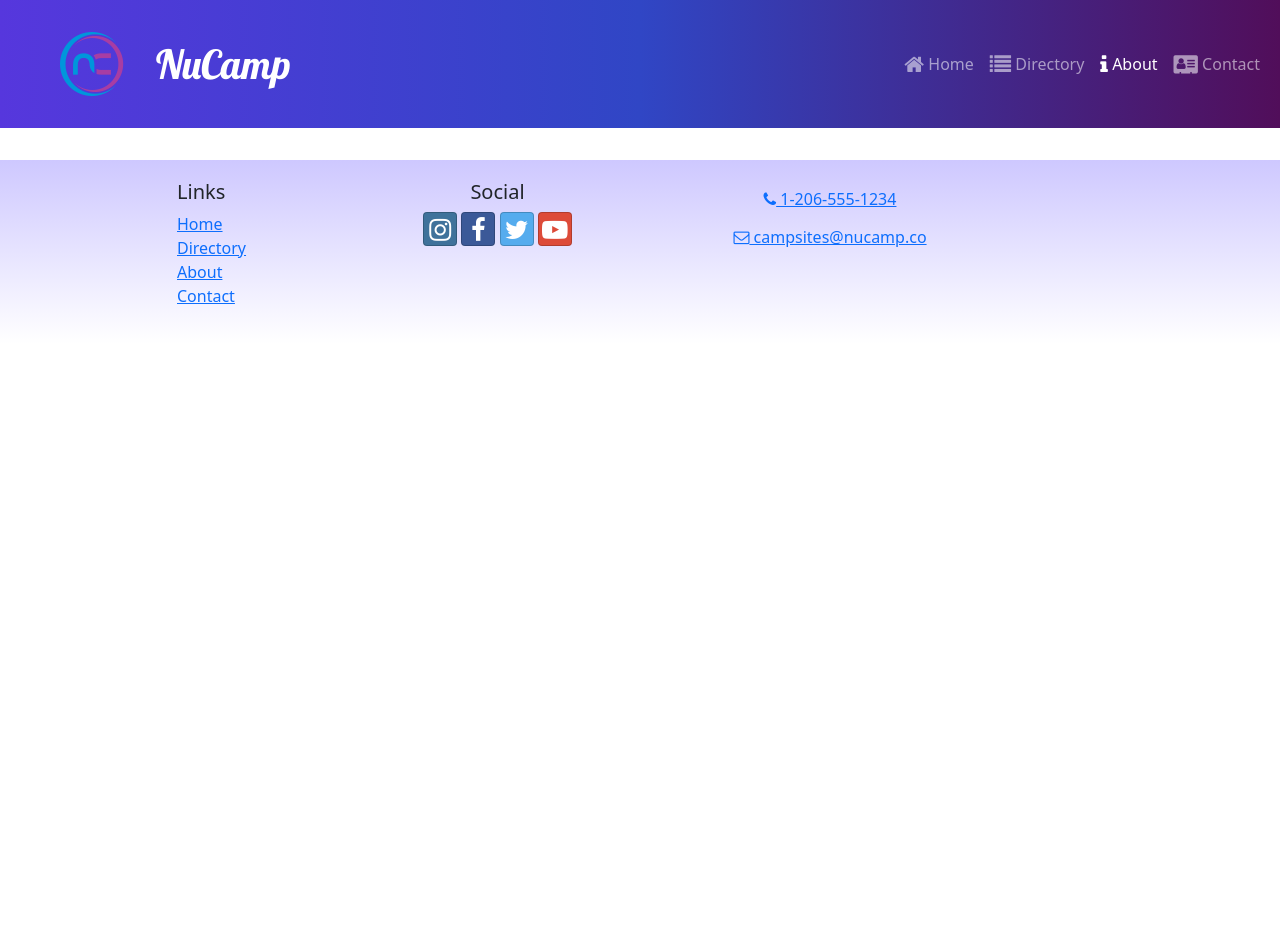
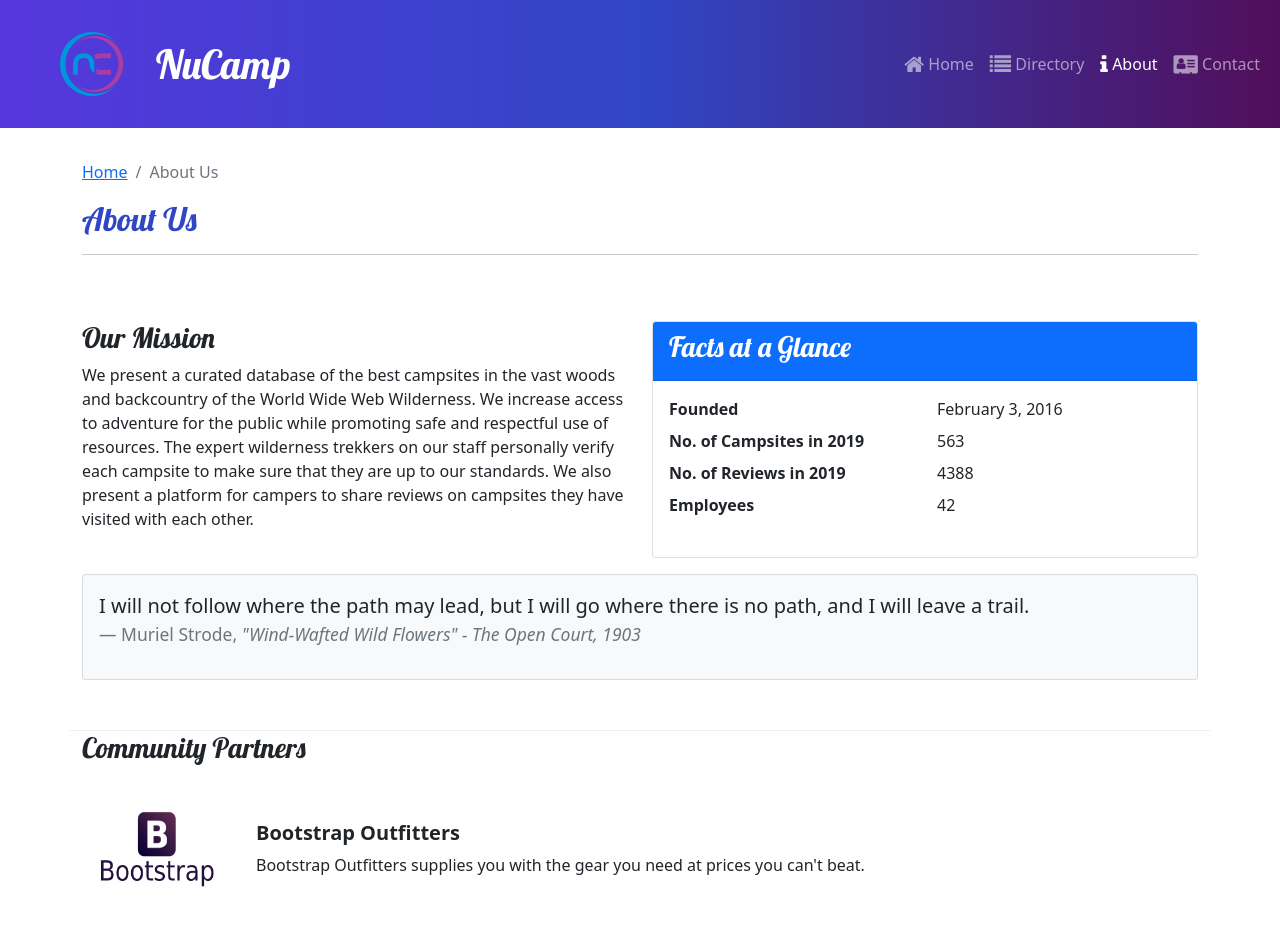
Before and after one commit to lucashb7/nucampsiteReact, a React (Create React App) app: page /about in a window 1280 px wide. Shown: the top 952 px of the page. Before the commit the page ends 800 px from the top, so only its background shows below. Built offline with nearby package versions, Linux system fonts and the light colour scheme.

Commit message:
ContactPage

```diff
--- a/src/App.js
+++ b/src/App.js
@@ -1,6 +1,7 @@
 import { Routes, Route } from 'react-router-dom';
 import ContactPage from './pages/ContactPage';
 import HomePage from './pages/HomePage';
+import AboutPage from './pages/AboutPage';
 import './App.css';
 import CampsitesDirectoryPage from './pages/CampsitesDirectoryPage';
 import Header from './components/Header';
@@ -14,6 +15,7 @@
       <Routes>
           <Route path='/' element={<HomePage />} />
           <Route path='contact' element={<ContactPage />} />
+          <Route path='about' element={<AboutPage />} />
           <Route path='directory' element={<CampsitesDirectoryPage />} />
           <Route
             path='directory/:campsiteId'
--- /dev/null
+++ b/src/features/display/AnimatedDisplayCard.js
@@ -0,0 +1,32 @@
+import { Card, CardImg, CardText, CardBody, CardTitle } from 'reactstrap';
+import { useState, useEffect } from 'react';
+import { useSpring, animated } from 'react-spring';
+
+const AnimatedDisplayCard = ({ item }) => {
+    const { image, name, description } = item;
+    const [toggle, setToggle] = useState(false);
+
+    const animatedStyle = useSpring({
+        opacity: toggle ? 1 : 0,
+        transform: toggle ? 'scale(1,1)' : 'scale(1,0)',
+        config: { duration: 500 }
+    });
+
+    useEffect(() => {
+        setToggle(true);
+    }, []);
+
+    return (
+        <animated.div style={animatedStyle}>
+            <Card>
+                <CardImg src={image} alt={name} />
+                <CardBody>
+                    <CardTitle>{name} </CardTitle>
+                    <CardText>{description}</CardText>
+                </CardBody>
+            </Card>
+        </animated.div>
+    );
+};
+
+export default AnimatedDisplayCard;
--- a/src/features/display/DisplayList.js
+++ b/src/features/display/DisplayList.js
@@ -1,18 +1,22 @@
 import { Col, Row } from 'reactstrap';
-import DisplayCard from './DisplayCard';
+import AnimatedDisplayCard from './AnimatedDisplayCard';
+// import DisplayCard from './DisplayCard';
 import { selectFeaturedCampsite } from '../campsites/campsitesSlices';
 import { selectFeaturedPromotion } from '../promotions/promotionsSlice';
+import { selectFeaturedPartner } from '../partners/partnersSlice';
 
 const DisplayList = () => {
-    const items = [selectFeaturedCampsite(), selectFeaturedPromotion()];
+    const items = [selectFeaturedCampsite(), selectFeaturedPromotion(), selectFeaturedPartner()];
 
     return (
         <Row>
             {items.map((item, idx) => {
                 return (
+                    item && (
                     <Col md className='m-1' key={idx}>
-                        <DisplayCard item={item} />
+                        <AnimatedDisplayCard item={item} />
                     </Col>
+                    )
                 );
             })}
         </Row>
--- /dev/null
+++ b/src/features/partners/Partner.js
@@ -0,0 +1,17 @@
+const Partner =({partner}) => {
+    if (partner) {
+        const {image, name, description} = partner;
+        return (
+            <>
+            <img src={image} alt={name} style={{width:'150px'}}  />
+            <div className="m-4">
+            <h5 className='fw-bold'>{name}</h5>
+                    {description}
+            </div>
+            </>
+        );
+    }
+    return null;
+};
+
+export default Partner;
--- /dev/null
+++ b/src/features/partners/PartnersList.js
@@ -0,0 +1,25 @@
+import { Col, Row } from 'reactstrap';
+import Partner from './Partner';
+import { selectAllPartners } from './partnersSlice';
+
+
+const PartnersList = () => {
+    const partners = selectAllPartners();
+  return (
+    <Col className='mt-4'>
+        <Row>
+            {
+                partners.map((partner) => {
+                    return (
+                        <div className='d-flex mb-5' key={partner.id}>
+                            <Partner partner={partner} />
+                        </div>
+                    )
+                })
+            }
+        </Row>
+    </Col>
+  )
+};
+
+export default PartnersList;
--- /dev/null
+++ b/src/features/partners/partnersSlice.js
@@ -0,0 +1,9 @@
+import { PARTNERS } from '../../app/shared/PARTNERS';
+
+export const selectAllPartners = () => {
+    return PARTNERS;
+};
+
+export const selectFeaturedPartner = () => {
+    return PARTNERS.find((partner) => partner.featured);
+};
--- /dev/null
+++ b/src/pages/AboutPage.js
@@ -0,0 +1,76 @@
+import { Col, Row, Container, Card, CardBody, CardHeader } from 'reactstrap';
+import SubHeader from "../components/SubHeader";
+import PartnersList from '../features/partners/PartnersList';
+
+const AboutPage = () => {
+    return (
+        <Container>
+            <SubHeader current='About Us' />
+
+
+            <Row className='row-content'>
+                <Col sm='6'>
+                    <h3>Our Mission</h3>
+                    <p>
+                        We present a curated database of the best campsites in the
+                        vast woods and backcountry of the World Wide Web Wilderness.
+                        We increase access to adventure for the public while
+                        promoting safe and respectful use of resources. The expert
+                        wilderness trekkers on our staff personally verify each
+                        campsite to make sure that they are up to our standards. We
+                        also present a platform for campers to share reviews on
+                        campsites they have visited with each other.
+                    </p>
+                </Col>
+                <Col sm='6'>
+                    <Card>
+                        <CardHeader className='bg-primary text-white'>
+                            <h3>Facts at a Glance</h3>
+                        </CardHeader>
+                        <CardBody>
+                            <dl className='row'>
+                                <dt className='col-6'>Founded</dt>
+                                <dd className='col-6'>February 3, 2016</dd>
+                                <dt className='col-6'>No. of Campsites in 2019</dt>
+                                <dd className='col-6'>563</dd>
+                                <dt className='col-6'>No. of Reviews in 2019</dt>
+                                <dd className='col-6'>4388</dd>
+                                <dt className='col-6'>Employees</dt>
+                                <dd className='col-6'>42</dd>
+                            </dl>
+                        </CardBody>
+                    </Card>
+                </Col>
+                <Col>
+                    <Card className='bg-light mt-3'>
+                        <CardBody>
+                            <blockquote className='blockquote'>
+                                <p>
+                                    I will not follow where the path may lead, but I
+                                    will go where there is no path, and I will leave
+                                    a trail.
+                                </p>
+                                <footer className='blockquote-footer'>
+                                    Muriel Strode,{' '}
+                                    <cite title='Source Title'>
+                                        "Wind-Wafted Wild Flowers" - The Open Court,
+                                        1903
+                                    </cite>
+                                </footer>
+                            </blockquote>
+                        </CardBody>
+                    </Card>
+                </Col>
+
+            </Row>
+            <Row>
+                <Col xs='12'>
+                    <h3>Community Partners</h3>
+                </Col>
+                <PartnersList />
+            </Row>
+        </Container>
+    )
+}
+
+export default AboutPage;
--- a/src/pages/ContactPage.js
+++ b/src/pages/ContactPage.js
@@ -1,5 +1,49 @@
+import { Container, Col, Row } from "reactstrap";
+import SubHeader from "../components/SubHeader";
+
+
 const ContactPage = () => {
-    return <div>ContactPage</div>
+    return (
+        <Container>
+            <SubHeader current='Contact Us' />
+            <Row className='row-content align-items-center'>
+                <Col sm='4'>
+                    <h5>Our Address</h5>
+                    <address>
+                        1 Nucamp Way
+                        <br />
+                        Seattle, WA 98001
+                        <br />
+                        U.S.A.
+                    </address>
+                </Col>
+                <Col>
+                    <a
+                        role='button'
+                        className='btn btn-link'
+                        href='tel:+12065551234'
+                    >
+                        <i className='fa fa-phone' /> 1-206-555-1234
+                    </a>
+                    <br />
+                    <a
+                        role='button'
+                        className='btn btn-link'
+                        href='mailto:fakeemail@fakeemail.co'
+                    >
+                        <i className='fa fa-envelope-o' /> campsites@nucamp.co
+                    </a>
+                </Col>
+            </Row>
+            <Row className='row-content'>
+                <Col xs='12'>
+                    <h2>Send Us Your Feedback</h2>
+                    <hr />
+                </Col>
+                <Col md='10'>TBD: ContactForm</Col>
+            </Row>
+        </Container>
+    );
 };
 
 export default ContactPage;
```
